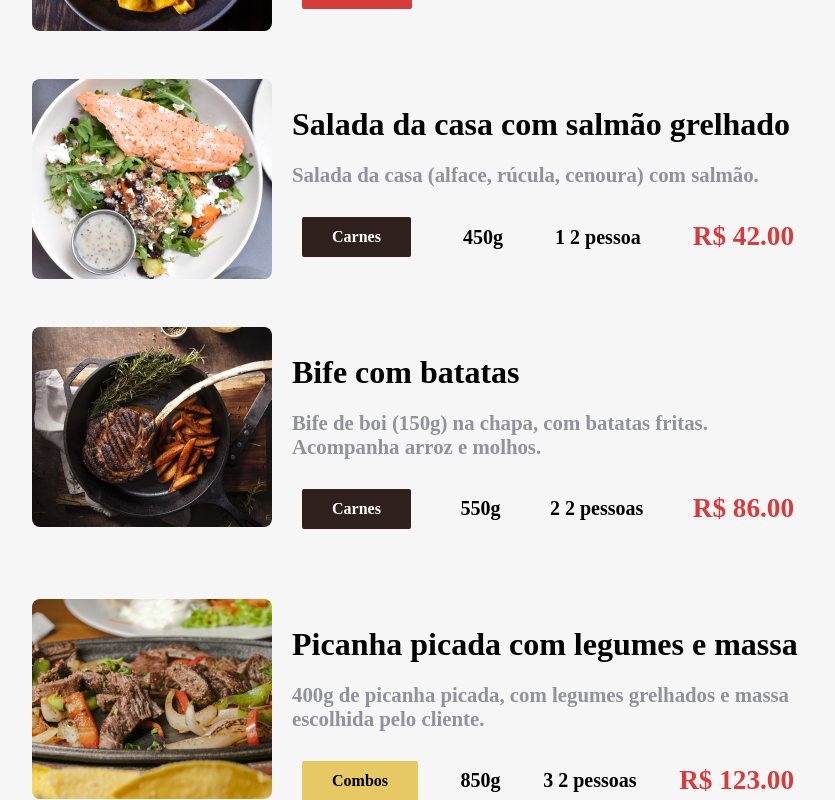
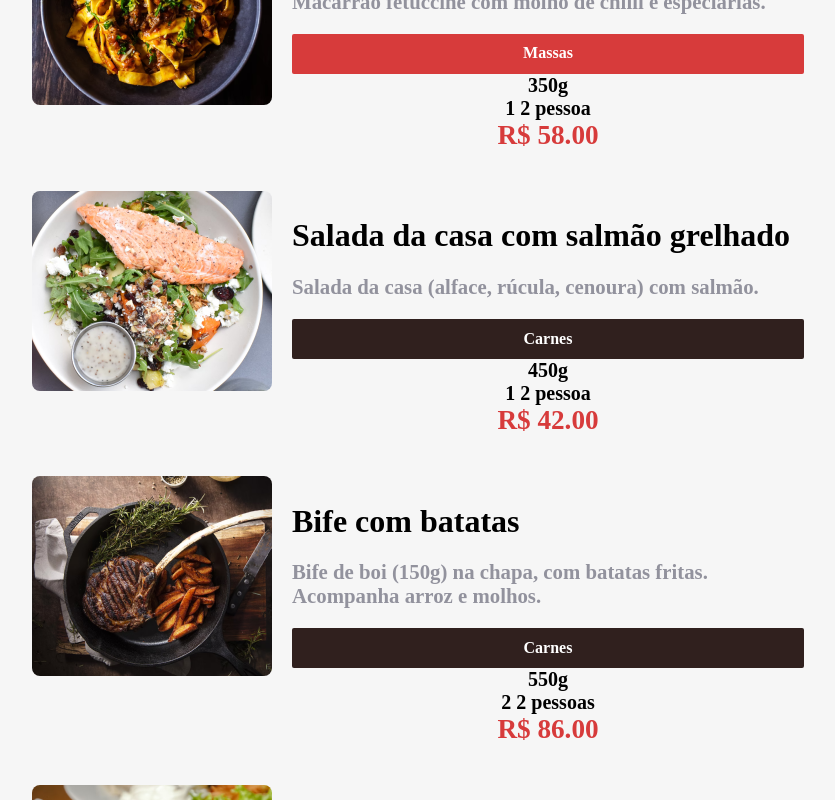
Before and after one commit to pedrokpdo/aluraRouterDom, a React (Create React App) app: page /cardapio in a window 1280 px wide. Shown: the part 1540-2340 px from the top of the page, without its empty margins (168-1003 px from the left). Built offline with nearby package versions, Linux system fonts and the light colour scheme; a web font is replaced by a local one.

Commit message:
refatorando tags

```diff
--- /dev/null
+++ b/src/components/TagsPrato/TagsPrato.module.scss
@@ -0,0 +1,59 @@
+@import 'styles/variaveis';
+@import 'styles/breakpoints';
+
+$massas: #d73b3b;
+$carnes: #30201e;
+$combos: #e6c864;
+$veganos: #80aa40;
+.tags {
+  display: flex;
+  flex-wrap: wrap;
+  justify-content: space-between;
+  margin-bottom: 20px;
+  max-width: 700px;
+  @media (max-width: $desktop_xsm) {
+    justify-content: flex-end;
+  }
+  @media (max-width: $mobile) {
+    justify-content: flex-start;
+  }
+div {
+    margin: 10px;
+  }
+  &__tipo {
+    align-items: center;
+    border-radius: 2px;
+    display: flex;
+    font-weight: bold;
+    height: 40px;
+    justify-content: center;
+    padding: 10px 30px;
+    &__massas {
+      background-color: $massas;
+      color: white;
+    }
+    &__carnes {
+      background-color: $carnes;
+      color: white;
+    }
+    &__combos {
+      background-color: $combos;
+    }
+    &__veganos {
+      background-color: $veganos;
+    }
+  }
+  &__porcao,
+  &__qtdpessoas,
+  &__valor {
+    align-items: center;
+    display: flex;
+    font-size: 1.25rem;
+    font-weight: bold;
+    justify-content: center;
+  }
+  &__valor {
+    color: $red;
+    font-size: 1.7rem;
+  }
+}
--- /dev/null
+++ b/src/components/TagsPrato/index.tsx
@@ -0,0 +1,22 @@
+import classNames from 'classnames';
+import { Prato } from 'types/Prato';
+import styles from './TagsPrato.module.scss';
+
+export default function TagsPrato({
+  category,
+  size,
+  serving,
+  price,
+}: Prato) {
+  return (
+    <div className={styles.tags__tags}>
+      <div className={classNames({
+        [styles.tags__tipo]: true,
+        [styles[`tags__tipo__${category.label.toLowerCase()}`]]: true
+      })}>{category.label}</div>
+      <div className={styles.tags__porcao}>{size}g</div>
+      <div className={styles.tags__qtdpessoas}>{serving} 2 pessoa{serving === 1 ? '' : 's'}</div>
+      <div className={styles.tags__valor}>R$ {price.toFixed(2)}</div>
+    </div>
+  );
+}
--- a/src/pages/Cardapio/Itens/Item/Item.module.scss
+++ b/src/pages/Cardapio/Itens/Item/Item.module.scss
@@ -1,10 +1,5 @@
 @import "styles/variaveis";
 @import "styles/breakpoints";
-
-$massas: #d73b3b;
-$carnes: #30201e;
-$combos: #e6c864;
-$veganos: #80aa40;
 
 .item {
   display: flex;
@@ -47,56 +42,5 @@ $veganos: #80aa40;
       margin-bottom: 20px;
     }
   }
-  &__tags {
-    display: flex;
-    flex-wrap: wrap;
-    justify-content: space-between;
-    margin-bottom: 20px;
-    max-width: 700px;
-    @media (max-width: $desktop_xsm) {
-      justify-content: flex-end;
-    }
-    @media (max-width: $mobile) {
-      justify-content: flex-start;
-    }
-    > div {
-      margin: 10px;
-    }
-  }
-  &__tipo {
-    align-items: center;
-    border-radius: 2px;
-    display: flex;
-    font-weight: bold;
-    height: 40px;
-    justify-content: center;
-    padding: 10px 30px;
-    &__massas {
-      background-color: $massas;
-      color: white;
-    }
-    &__carnes {
-      background-color: $carnes;
-      color: white;
-    }
-    &__combos {
-      background-color: $combos;
-    }
-    &__veganos {
-      background-color: $veganos;
-    }
-  }
-  &__porcao,
-  &__qtdpessoas,
-  &__valor {
-    align-items: center;
-    display: flex;
-    font-size: 1.25rem;
-    font-weight: bold;
-    justify-content: center;
-  }
-  &__valor {
-    color: $red;
-    font-size: 1.7rem;
-  }
+
 }
--- a/src/pages/Cardapio/Itens/Item/index.tsx
+++ b/src/pages/Cardapio/Itens/Item/index.tsx
@@ -1,11 +1,11 @@
 import styles from './Item.module.scss';
-import classNames from 'classnames';
 import { Prato } from 'types/Prato';
+import TagsPrato from 'components/TagsPrato';
 
 
 
 export default function Item(props: Prato) {
-  const { title, description, category, size, serving, price, photo } = props;
+  const { title, description, photo } = props;
   return (
     <div className={styles.item}>
       <div className={styles.item__imagem}>
@@ -16,15 +16,7 @@ export default function Item(props: Prato) {
           <h2> {title} </h2>
           <p> {description} </p>
         </div>
-        <div className={styles.item__tags}>
-          <div className={classNames({
-            [styles.item__tipo]: true,
-            [styles[`item__tipo__${category.label.toLowerCase()}`]]: true
-          })}>{category.label}</div>
-          <div className={styles.item__porcao}>{size}g</div>
-          <div className={styles.item__qtdpessoas}>{serving} 2 pessoa{serving === 1 ? '' : 's'}</div>
-          <div className={styles.item__valor}>R$ {price.toFixed(2)}</div>
-        </div>
+        <TagsPrato {...props} />
       </div>
     </div>
   );
--- a/src/pages/Prato/Prato.module.scss
+++ b/src/pages/Prato/Prato.module.scss
@@ -38,59 +38,3 @@
     justify-content: space-between;
   }
 }
-$massas: #d73b3b;
-$carnes: #30201e;
-$combos: #e6c864;
-$veganos: #80aa40;
-.tags {
-  display: flex;
-  flex-wrap: wrap;
-  justify-content: space-between;
-  margin-bottom: 20px;
-  max-width: 700px;
-  @media (max-width: $desktop_xsm) {
-    justify-content: flex-end;
-  }
-  @media (max-width: $mobile) {
-    justify-content: flex-start;
-  }
-div {
-    margin: 10px;
-  }
-  &__tipo {
-    align-items: center;
-    border-radius: 2px;
-    display: flex;
-    font-weight: bold;
-    height: 40px;
-    justify-content: center;
-    padding: 10px 30px;
-    &__massas {
-      background-color: $massas;
-      color: white;
-    }
-    &__carnes {
-      background-color: $carnes;
-      color: white;
-    }
-    &__combos {
-      background-color: $combos;
-    }
-    &__veganos {
-      background-color: $veganos;
-    }
-  }
-  &__porcao,
-  &__qtdpessoas,
-  &__valor {
-    align-items: center;
-    display: flex;
-    font-size: 1.25rem;
-    font-weight: bold;
-    justify-content: center;
-  }
-  &__valor {
-    color: $red;
-    font-size: 1.7rem;
-  }
-}
--- a/src/pages/Prato/index.tsx
+++ b/src/pages/Prato/index.tsx
@@ -1,7 +1,7 @@
 import styles from './Prato.module.scss';
 import { useParams, useNavigate } from 'react-router-dom';
-import classNames from 'classnames';
 import cardapio from 'data/cardapio.json';
+import TagsPrato from 'components/TagsPrato';
 
 export default function Prato() {
   const { id } = useParams();
@@ -26,23 +26,7 @@ export default function Prato() {
           <p className={styles.conteudo__descriçao}>
             {prato.description}
           </p>
-          <div className={styles.tag}>
-            <div className={classNames({
-              [styles.tags__tipo]: true,
-              [styles[`tags__tipo__${prato.category.label.toLowerCase()}`]]: true
-            })}>
-              {prato.category.label}
-            </div>
-            <div className={styles.tags__porçao}>
-              {prato.size}g
-            </div>
-            <div className={styles.tags__qtdpessoas}>
-              serve {prato.serving} pessoa {prato.serving === 1 ? '' : 's'}
-            </div>
-            <div className={styles.tags__valor}>
-              R${prato.price.toFixed(2)}
-            </div>
-          </div>
+          <TagsPrato {...prato}/>
         </div>
       </section>
     </>
--- a/src/routes.js
+++ b/src/routes.js
@@ -19,9 +19,9 @@ export default function AppRouter() {
             <Route index element={<Inicio />} />
             <Route path='cardapio' element={<Cardapio />} />
             <Route path='sobre' element={<Sobre />} />
+            <Route path='prato/:id' element={<Prato/>}/>
           </Route>
           <Route path='*' element={<NotFound/>}/>
-          <Route path='prato/:id' element={<Prato/>}/>
         </Routes>
         <Footer />
       </Router>
```
